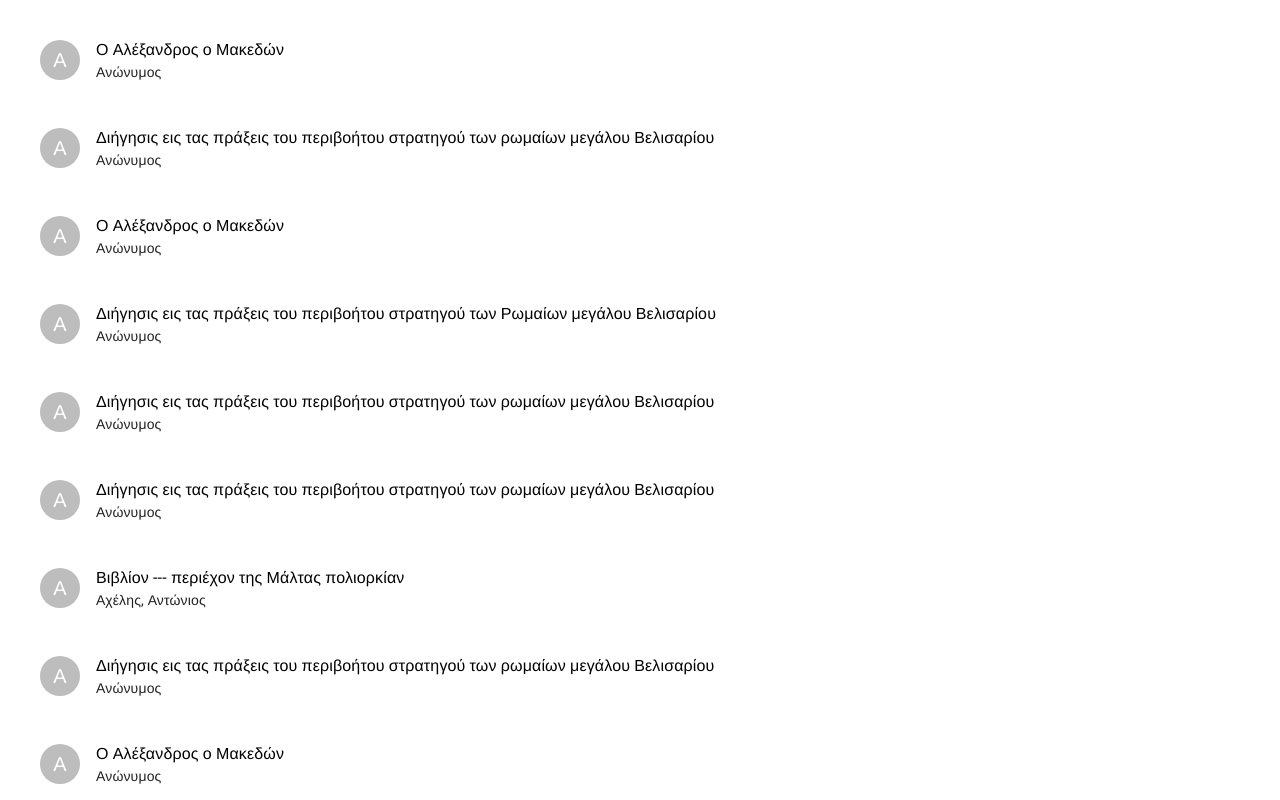
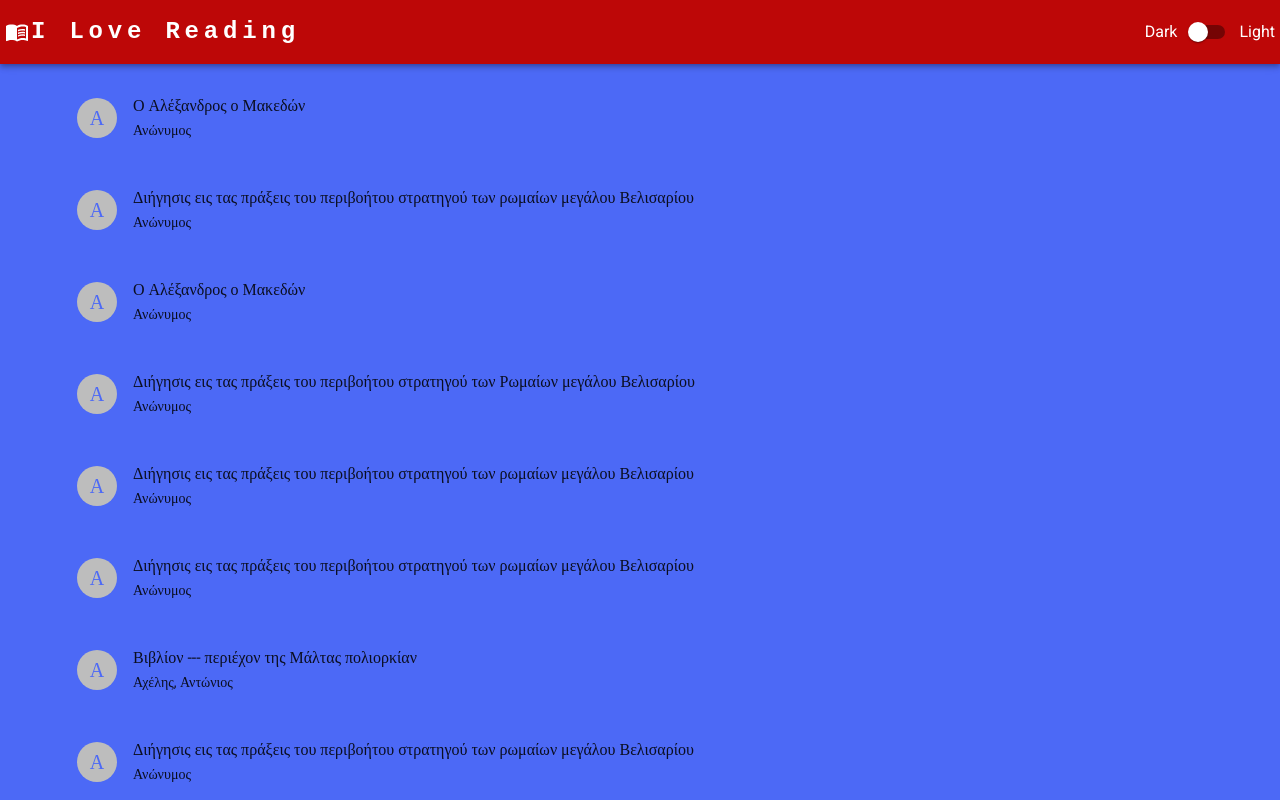
Before and after one commit to redbugmilk/i-love-reading, a React (Create React App) app: page / in a window 1280 px wide. Shown: the top 800 px of the page. Built offline with nearby package versions, Linux system fonts and the light colour scheme.

Commit message:
add theme

```diff
--- a/src/App.js
+++ b/src/App.js
@@ -1,12 +1,84 @@
+import {
+  AppBar,
+  Box,
+  Container,
+  CssBaseline,
+  FormControl,
+  FormControlLabel,
+  Stack,
+  Switch,
+  ThemeProvider,
+  Toolbar,
+  Typography,
+} from "@mui/material";
 import React, { Component } from "react";
 import Books from "./components/Books/Books.js";
+import MenuBookIcon from "@mui/icons-material/MenuBook";
+import theme from "./themes/theme";
 
 class App extends Component {
+  constructor(props) {
+    super(props);
+    this.state = { isDark: false };
+  }
+
   render() {
     return (
-      <div className="App">
-        <Books />
-      </div>
+      <React.Fragment>
+        <ThemeProvider theme={theme(this.state.isDark)}>
+          <CssBaseline />
+          <AppBar position="static" color="primary">
+            <Toolbar disableGutters>
+              <Container maxWidth="xl">
+                <Stack
+                  direction="row"
+                  justifyContent="space-between"
+                  alignItems="center"
+                >
+                  <Stack
+                    direction="row"
+                    justifyContent="center"
+                    alignItems="center"
+                  >
+                    <MenuBookIcon sx={{ mr: 1 }} />
+                    <Typography
+                      variant="h5"
+                      noWrap
+                      sx={{
+                        mr: 2,
+                        fontFamily: "monospace",
+                        fontWeight: 700,
+                        letterSpacing: ".3rem",
+                        color: "inherit",
+                        textDecoration: "none",
+                      }}
+                    >
+                      I Love Reading
+                    </Typography>
+                  </Stack>
+                  <Stack direction="row" spacing={1} alignItems="center">
+                    <Typography>Dark</Typography>
+                    <Switch
+                      color="secondary"
+                      checked={this.state.isDark}
+                      onChange={() =>
+                        this.setState((previousState) => ({
+                          isDark: !previousState.isDark,
+                        }))
+                      }
+                      name="Theme"
+                    />
+                    <Typography>Light</Typography>
+                  </Stack>
+                </Stack>
+              </Container>
+            </Toolbar>
+          </AppBar>
+          <Container>
+            <Books />
+          </Container>
+        </ThemeProvider>
+      </React.Fragment>
     );
   }
 }
--- /dev/null
+++ b/src/themes/palette.js
@@ -0,0 +1,103 @@
+import { alpha } from "@mui/material/styles";
+
+export const paletteDark = {
+  mode: "dark",
+  text: {
+    primary: "#fff",
+    secondary: alpha("#ffffff", 0.7),
+    disabled: alpha("#ffffff", 0.5),
+    hint: alpha("#ffffff", 0.5),
+  },
+  primary: {
+    main: "#bd0707",
+    light: "#ca3838",
+    dark: "#840404",
+    contrastText: "#fff",
+  },
+  secondary: {
+    main: "#ffc510",
+    light: "#ffd03f",
+    dark: "#b2890b",
+    contrastText: alpha("#fff", 0.87),
+  },
+  error: {
+    main: "#f44336",
+    light: "#e57373",
+    dark: "#d32f2f",
+    contrastText: "#fff",
+  },
+  warning: {
+    main: "#ff9800",
+    light: "#ffb74d",
+    dark: "#f57c00",
+    contrastText: alpha("#fff", 0.87),
+  },
+  info: {
+    main: "#2196f3",
+    light: "#64b5f6",
+    dark: "#1976d2",
+    contrastText: "#fff",
+  },
+  success: {
+    main: "#4caf50",
+    light: "#81c784",
+    dark: "#388e3c",
+    contrastText: alpha("#fff", 0.87),
+  },
+  divider: alpha("#fff", 0.1),
+  background: {
+    default: "#4c69f6",
+    paper: "#4c94f6",
+  },
+};
+
+export const paletteLight = {
+  mode: "light",
+  text: {
+    primary: alpha("#000", 0.87),
+    secondary: alpha("#000", 0.54),
+    disabled: alpha("#000", 0.38),
+    hint: alpha("#000", 0.38),
+  },
+  primary: {
+    main: "#bd0707",
+    light: "#ca3838",
+    dark: "#840404",
+    contrastText: "#fff",
+  },
+  secondary: {
+    main: "#ffc510",
+    light: "#ffd03f",
+    dark: "#b2890b",
+    contrastText: alpha("#fff", 0.87),
+  },
+  error: {
+    main: "#f44336",
+    light: "#e57373",
+    dark: "#d32f2f",
+    contrastText: "#fff",
+  },
+  warning: {
+    main: "#ff9800",
+    light: "#ffb74d",
+    dark: "#f57c00",
+    contrastText: alpha("#fff", 0.87),
+  },
+  info: {
+    main: "#2196f3",
+    light: "#64b5f6",
+    dark: "#1976d2",
+    contrastText: "#fff",
+  },
+  success: {
+    main: "#4caf50",
+    light: "#81c784",
+    dark: "#388e3c",
+    contrastText: alpha("#fff", 0.87),
+  },
+  divider: alpha("#fff", 0.1),
+  background: {
+    default: "#4c69f6",
+    paper: "#4c94f6",
+  },
+};
--- /dev/null
+++ b/src/themes/theme.js
@@ -0,0 +1,9 @@
+import { createTheme } from "@mui/material/styles";
+import { themeOptionsDark, themeOptionsLight } from "./themeOptions";
+
+const theme = (isDark) => {
+  const selectedTheme = isDark ? themeOptionsDark : themeOptionsLight;
+  return createTheme(selectedTheme);
+};
+
+export default theme;
--- /dev/null
+++ b/src/themes/themeOptions.js
@@ -0,0 +1,14 @@
+import { paletteDark, paletteLight } from "./palette";
+import { typography } from "./typography";
+
+export const themeOptionsDark = {
+  palette: paletteDark,
+  typography,
+  spacing: [0, 2, 3, 5, 8],
+};
+
+export const themeOptionsLight = {
+  palette: paletteLight,
+  typography,
+  spacing: [0, 2, 3, 5, 8],
+};
--- /dev/null
+++ b/src/themes/typography.js
@@ -0,0 +1,15 @@
+export const typography = {
+  body1: {
+    fontFamily: "Roboto",
+  },
+  fontFamily: "Bangers",
+  caption: {
+    fontFamily: "Do Hyeon",
+  },
+  overline: {
+    fontFamily: "Do Hyeon",
+  },
+  body2: {
+    fontFamily: "Roboto",
+  },
+};
```
